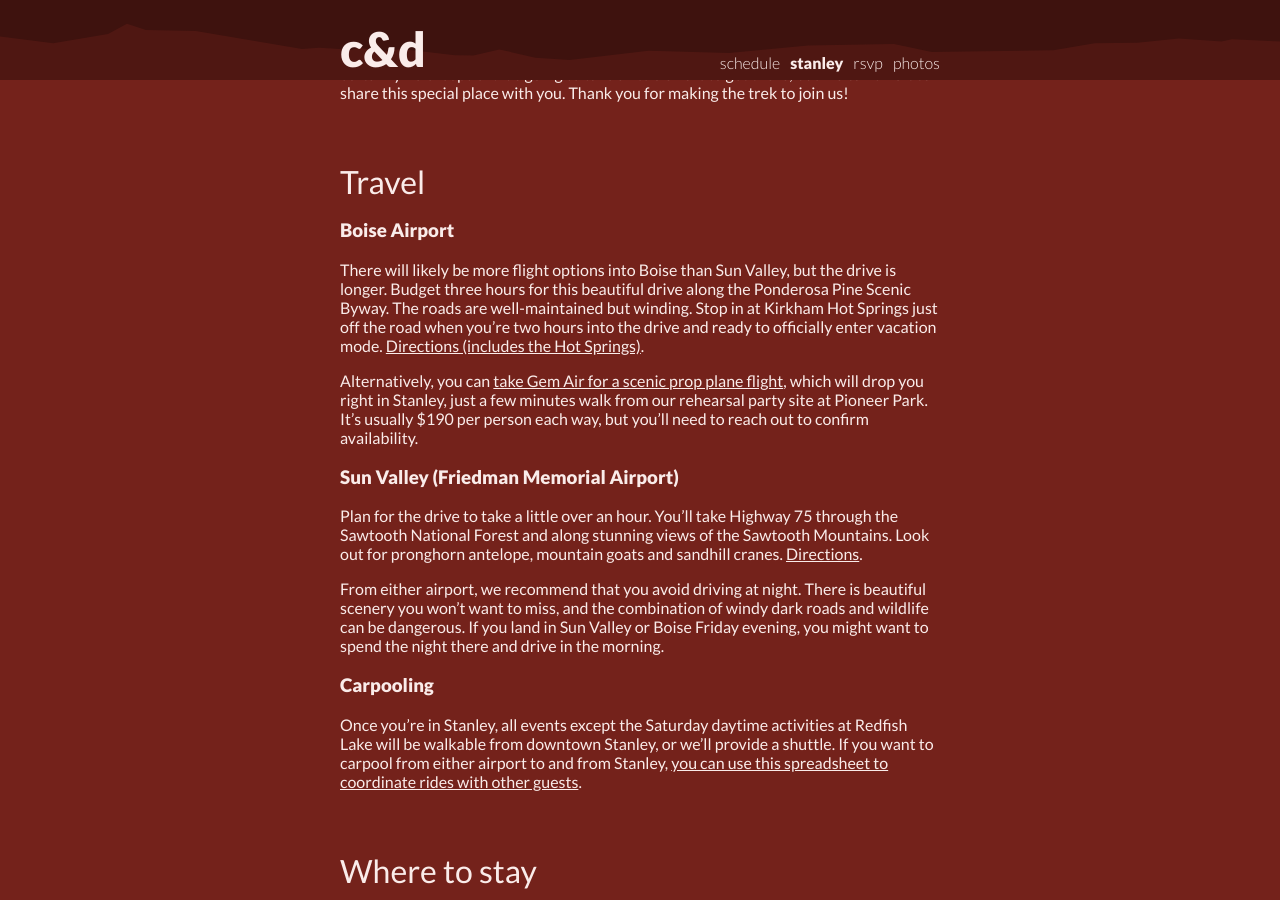
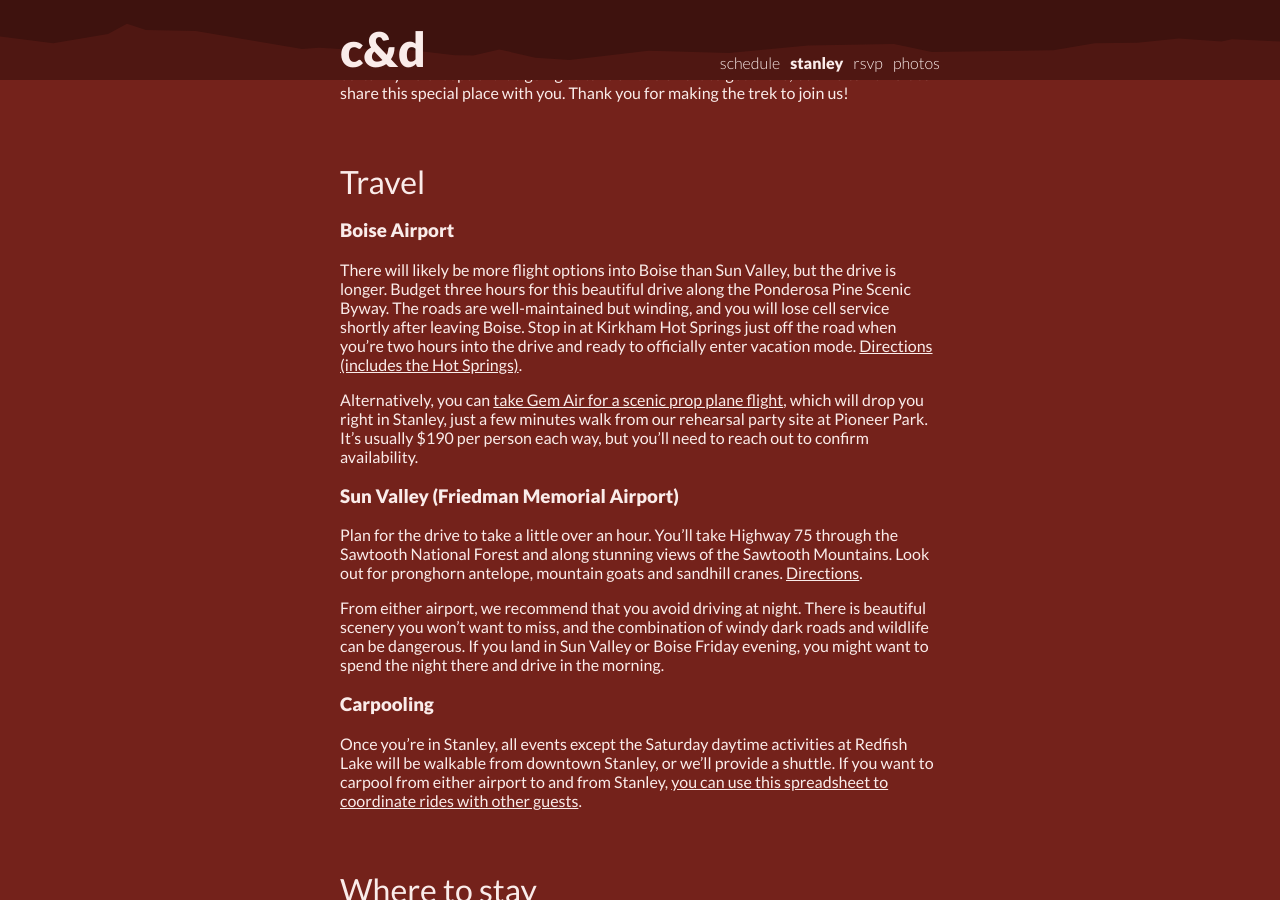
Before and after one commit to dproctor/wedding-website, a Jekyll site: the page built from stanley.md, in a window 1280 px wide and 900 px high, scrolled down 697 px. Built offline with Jekyll 4.4.1, drawn with Linux system fonts in a browser that asks for light colours.

Commit message:
added note about losing cell service on drive from Boise

```diff
--- a/stanley.md
+++ b/stanley.md
@@ -30,9 +30,7 @@ trek to join us!
 <h3>Boise Airport</h3>
 There will likely be more flight options into Boise than Sun Valley, but the
 drive is longer. Budget three hours for this beautiful drive along the
-Ponderosa Pine Scenic Byway. The roads are well-maintained but winding. Stop in
-at Kirkham Hot Springs just off the road when you’re two hours into the drive
-and ready to officially enter vacation mode. <a href="https://goo.gl/maps/NbSeASAKaRNdaCmc8">Directions (includes the Hot Springs)</a>.
+Ponderosa Pine Scenic Byway. The roads are well-maintained but winding, and you will lose cell service shortly after leaving Boise. Stop in at Kirkham Hot Springs just off the road when you’re two hours into the drive and ready to officially enter vacation mode. <a href="https://goo.gl/maps/NbSeASAKaRNdaCmc8">Directions (includes the Hot Springs)</a>.
 
 Alternatively, you can <a href="https://gemairflights.com/middle-fork-round-trip/">take Gem Air for a scenic prop plane flight</a>, which will drop you right in Stanley, just a few minutes walk from our rehearsal party site at Pioneer Park. It's usually $190 per person each way, but you'll need to reach out to confirm availability.
 
```
